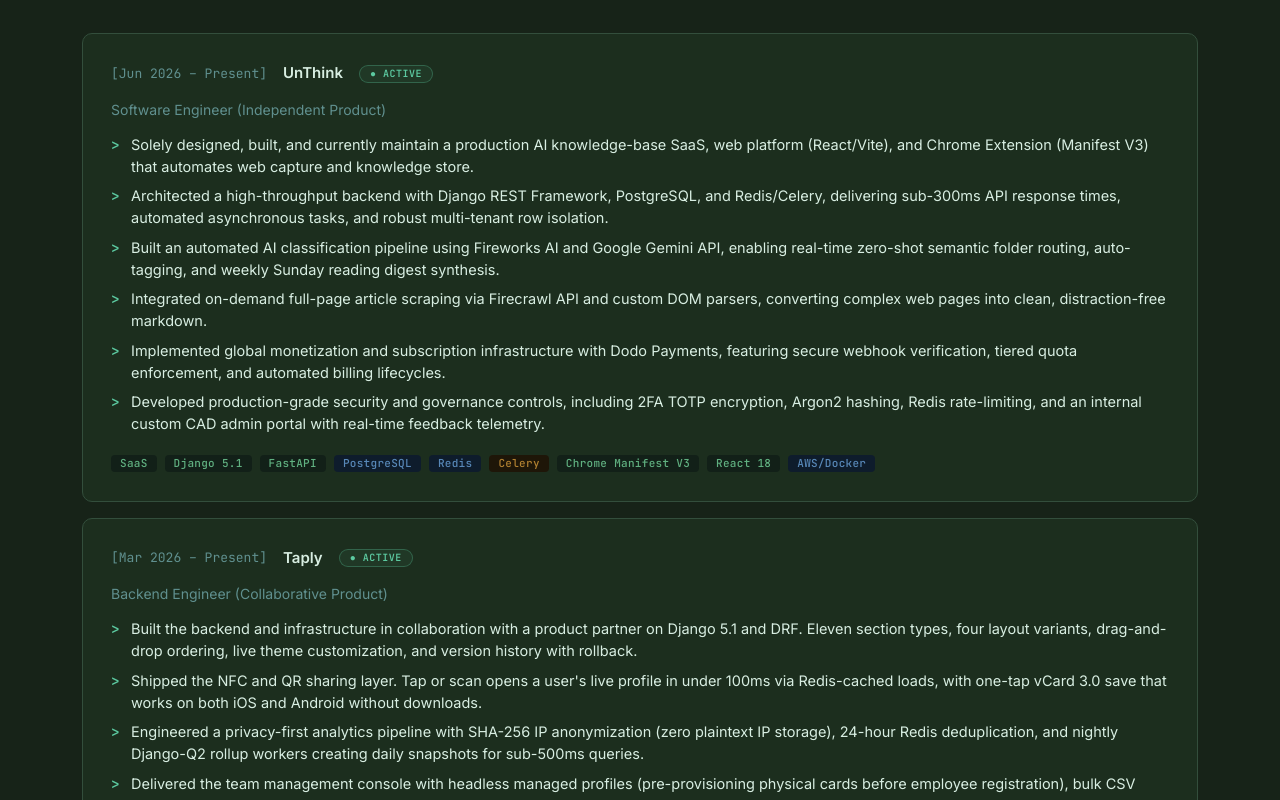
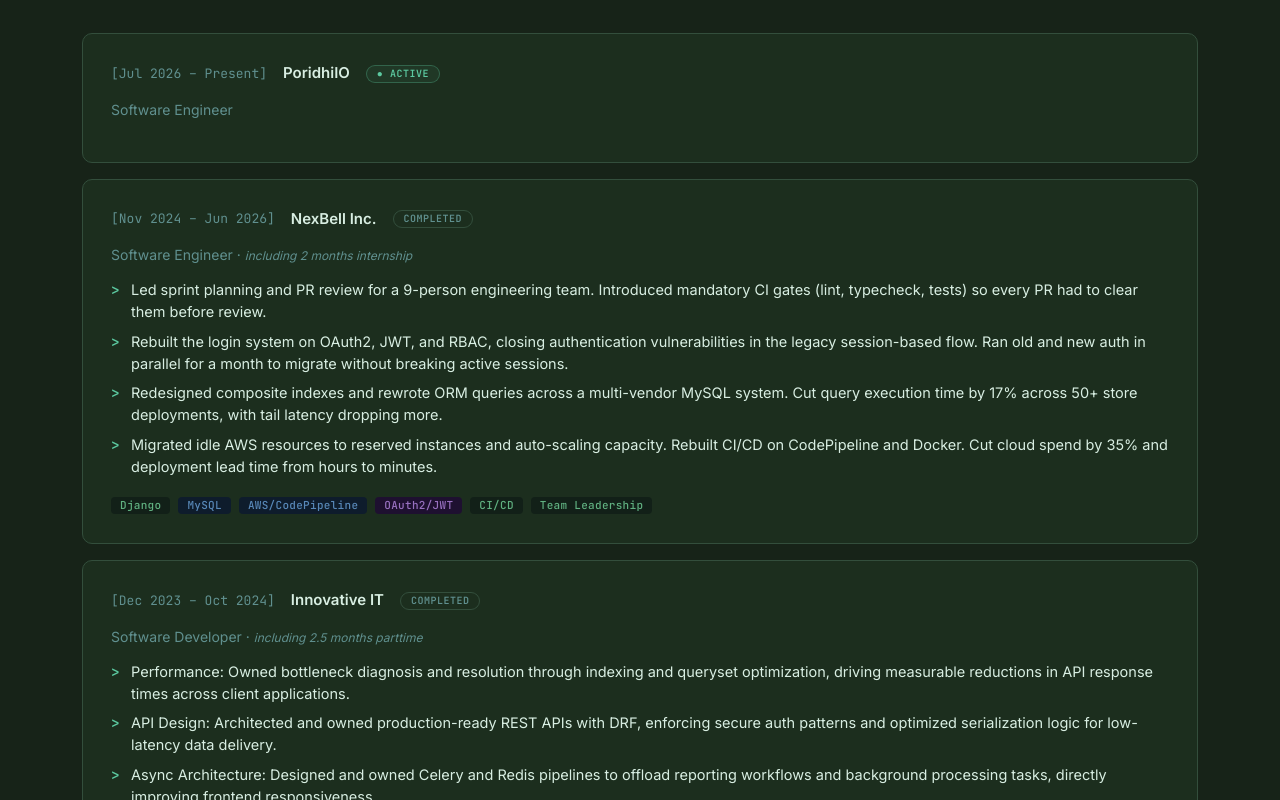
Before and after one commit to Mahboob-A/mahboob.engineer, a Next.js app: page / in a window 1280 px wide. Shown: the part 1200-2000 px from the top of the page. Built offline with nearby package versions, Linux system fonts and the light colour scheme; no server answers.

Commit message:
feat(experience): add PoridhiIO, update dates, and filter landing deploy log

```diff
--- a/components/sections/DeployLog.tsx
+++ b/components/sections/DeployLog.tsx
@@ -40,11 +40,15 @@ import { FadeUp } from "@/components/motion";
 import { resolveStackSlug } from "@/data/stack-slug-map";
 
 export function DeployLog() {
+  const landingExperience = EXPERIENCE.filter(
+    (entry) => entry.id !== "unthink" && entry.id !== "taply",
+  );
+
   return (
     <FadeUp
       as="section"
       className="border-border scroll-mt-20 border-t pt-[45px] pb-[90px]"
-      id="log"
+      id="professional-log"
     >
       <div className="mx-auto max-w-[1180px] px-6 md:px-8">
         {/* Section header — Phase 25: eyebrow line dropped. */}
@@ -60,7 +64,7 @@ export function DeployLog() {
 
         {/* Entries */}
         <div className="space-y-4">
-          {EXPERIENCE.map((entry) => (
+          {landingExperience.map((entry) => (
             <ExperienceCard key={entry.id} entry={entry} />
           ))}
         </div>
@@ -88,9 +92,18 @@ function ExperienceCard({ entry }: ExperienceCardProps) {
       </div>
 
       {/* Role line */}
-      <p className="text-t3 mb-3.5 text-[14px]">{entry.role}</p>
+      <p className="text-t3 mb-3.5 text-[14px]">
+        {entry.role}
+        {entry.roleSuffix ? (
+          <>
+            {" · "}
+            <span className="italic text-[12px]">{entry.roleSuffix}</span>
+          </>
+        ) : null}
+      </p>
 
       {/* Bullets */}
+      {entry.bullets.length > 0 ? (
         <ul className="text-t1 mb-3.5 flex flex-col gap-2 text-[14.5px]">
           {entry.bullets.map((bullet, i) => (
             <li key={i} className="relative pl-5">
@@ -104,6 +117,7 @@ function ExperienceCard({ entry }: ExperienceCardProps) {
             </li>
           ))}
         </ul>
+      ) : null}
 
       {/* Tag chips — color computed from each tag via chipColor().
           Each chip that resolves via resolveStackSlug() becomes a
@@ -111,6 +125,7 @@ function ExperienceCard({ entry }: ExperienceCardProps) {
           z-index than the card-level overlay (below) so their click
           wins. (Stretched-link pattern: the overlay <Link> covers the
           whole card, chips sit above it.) */}
+      {entry.tags.length > 0 ? (
         <div className="relative z-10 flex flex-wrap gap-2">
           {entry.tags.map((tag) => {
             const slug = resolveStackSlug(tag);
@@ -130,13 +145,14 @@ function ExperienceCard({ entry }: ExperienceCardProps) {
             );
           })}
         </div>
+      ) : null}
 
       {/* Card-level overlay: covers the entire article (inset:0) with
           position: absolute so all text is selectable + chip clicks
           (z-20) win over this overlay. The card body remains
           clickable as a single target. */}
       <Link
-        href={`/log/${entry.id}`}
+        href={`/professional-log/${entry.id}`}
         aria-label={`${entry.company} — experience details`}
         className="absolute inset-0 z-0 rounded-[10px] focus:outline-none focus-visible:ring-2 focus-visible:ring-acc"
       >
--- a/data/experience.ts
+++ b/data/experience.ts
@@ -95,6 +95,19 @@ export interface EducationItem {
 
 export const EXPERIENCE: ExperienceItem[] = [
   {
+    id: "poridhi-io",
+    company: "PoridhiIO",
+    url: "https://poridhi.io",
+    role: "Software Engineer",
+    period: "Jul 2026 – Present",
+    status: "active",
+    bullets: [],
+    tags: [],
+    notes: `Software Engineer at PoridhiIO focusing on systems engineering, cloud infrastructure, and backend services.
+
+Working on core backend architecture, distributed systems, and cloud infrastructure pipelines as part of the engineering team.`,
+  },
+  {
     id: "unthink",
     company: "UnThink",
     url: "https://letsunthink.tech",
@@ -176,6 +189,7 @@ What's next, if we keep going. Tier-1 enterprise features (SSO via SAML), a deep
     company: "NexBell Inc.",
     url: null,
     role: "Software Engineer",
+    roleSuffix: "including 2 months internship",
     period: "Nov 2024 – Jun 2026",
     status: "completed",
     bullets: [
@@ -216,7 +230,7 @@ What's next, if I returned. A per-tenant database split (one MySQL per store) is
        once the internship ended. The suffix surfaces that history
        without cluttering the role itself. */
     roleSuffix: "including 2.5 months parttime",
-    period: "Sept 2023 – Oct 2024",
+    period: "Dec 2023 – Oct 2024",
     status: "completed",
     bullets: [
       "Performance: Owned bottleneck diagnosis and resolution through indexing and queryset optimization, driving measurable reductions in API response times across client applications.",
```
Lines whose indentation alone changed are shown as unchanged.
